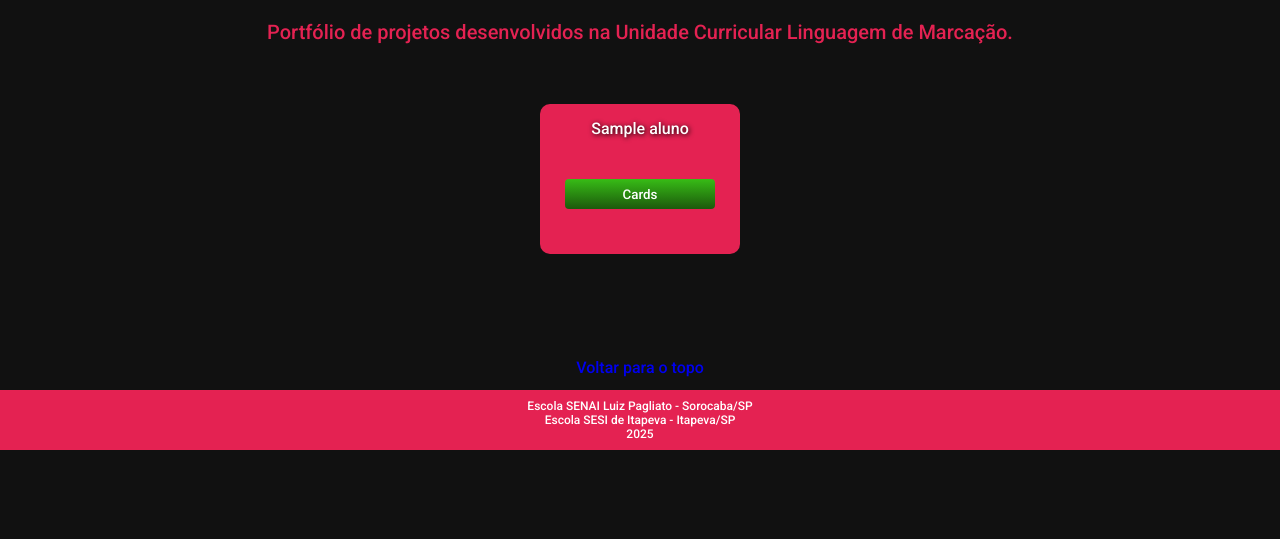
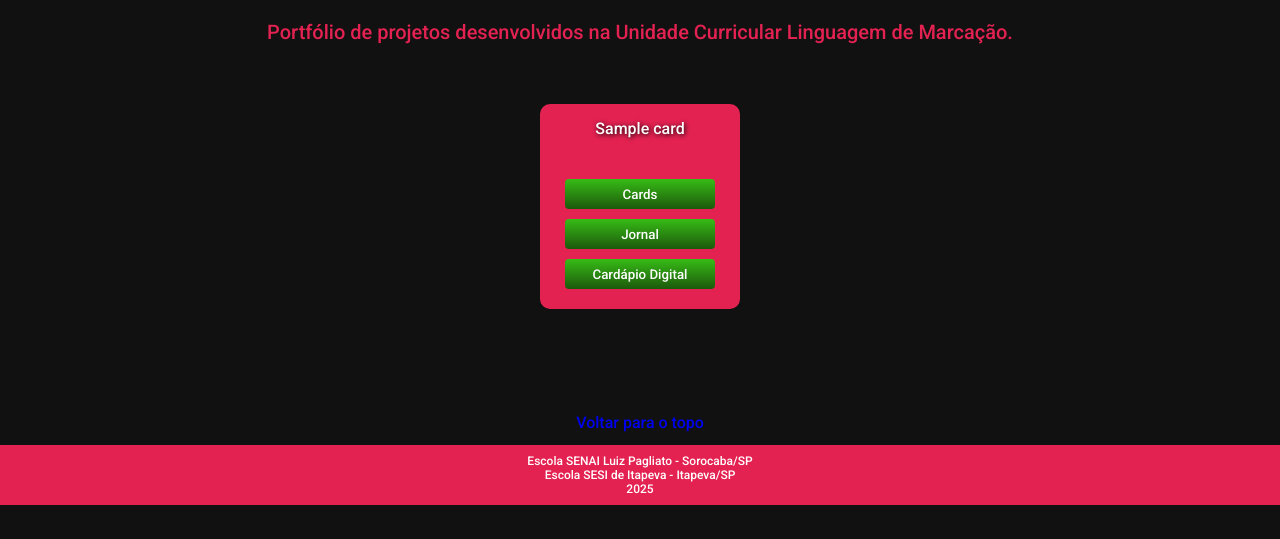
Before and after one commit to jplepinsk1/SESI-SENAI-2025, a Flask app: template templates/index.html in a window 1280 px wide. Shown: the part 100-639 px from the top of the page. Run offline with Flask 3, Linux system fonts and the light colour scheme; the template is opened without the code that fills it: most values are stand-ins (such as "Sample title", 1, 10 or a date in 2020).

Commit message:
Novos links

```diff
--- a/app.py
+++ b/app.py
@@ -1,78 +1,12 @@
 from flask import Flask, render_template
+from cards_data import cards
 
-alunos = [
-    {'nome':'Ana Beatriz Magalhães Bicudo',
-     'cards':'https://anabeatriz-mb.github.io/automatic-adventure/'},
-    {'nome':'Ana Clara Mendes Proença',
-      'cards':'https://anaclaramendes399.github.io/Projeto-Certo'},
-    {'nome':'Beatriz Sousa de Andrade',
-      'cards':'https://beatriz-sousa-andrade.github.io/filmes-de-terror-classicos'},
-    {'nome':'Daniel Pupo de Morais Santos',
-     'cards':'https://danielpupo.github.io/Cards-Futsal'},
-    {'nome':'Emannoel Henrique Soares de Oliveira',
-     'cards':'https://emannoel-henrique.github.io/Projetos-DS'},
-    {'nome':'Felipe Barros Souza',
-     'cards':'https://barros-sz.github.io/Cards-Sobre-V-F'},
-    {'nome':'Felix Fonseca Nogueira',
-     'cards':'https://fonseca-felix.github.io/felix.card'},
-    {'nome':'Guilherme da Costa Silva',
-     'cards':'https://glcost.github.io/Trabalho-de-Cards'},
-    {'nome':'Isabelly Ferreira de Lima',
-     'cards':'https://isabelly-ferreira.github.io/Projeto-Cards/'},
-    {'nome':'Isadora Jucá de Lima',
-     'cards':'https://isajuca.github.io/card-dogs'},
-    {'nome':'João Guilherme Barros Arruda',
-     'cards':'https://jgarrudaa.github.io/Card-de-Filmes/'},
-    {'nome':'João Pedro Stadler Roza Santos',
-     'cards':'https://jpsantosx.github.io/card-de-jogos'},
-    {'nome':'João Victor Marcondes M. Barbosa de Queiroz',
-     'cards':'https://jvictormarcon.github.io/Cards/'},
-    {'nome':'Joaquim Antonio dos Santos Neto',
-     'cards':'https://joaquimneto17.github.io/Elenco-Santos'},
-    {'nome':'John Cristopher de Sousa',
-     'cards':'https://john-cristopher.github.io/card_carros'},
-    {'nome':'Julio Aurélio Souza',
-     'cards':'https://julio-aurelio.github.io/SENAI'},
-    {'nome':'Livia Domingues Matos',
-     'cards':'https://liviadmatos.github.io/upgraded-telegram'},
-    {'nome':'Lorena Rinaldo Moreira',
-     'cards':'https://lorena-rinaldo.github.io/cards-pokemon/'},
-    {'nome':'Lucas Assis Andrela',
-     'cards':'https://lucasandrela.github.io/Cards'},
-    {'nome':'Luiz Felipe de Lima Barros',
-     'cards':'https://luizfelipebarros.github.io/Project-cards'},
-    {'nome':'Maria Júllia Schimidt Ott Prestes',
-     'cards':'https://mariajschimidt.github.io/flores-tipos'},
-    {'nome':'Mauro José da Silva Junior',
-     'cards':'https://omaurojunior.github.io/Estruturando-site'},
-    {'nome':'Mayara Alves de Oliveira',
-     'cards':'https://mayaa-lves.github.io/books.cards.b'},
-    {'nome':'Nicolly Oliveira dos Santos',
-     'cards':'https://nicollyoliveiras.github.io/Cards.oth'},
-    {'nome':'Pablo Gomes da Silva',
-     'cards':'https://pablo-gomes.github.io/Cards-carros-de-luxo'},
-    {'nome':'Pedro Henrique Francisconi Ferreira',
-     'cards':'https://pedrofrancisconi.github.io/PokeNBa'},
-    {'nome':'Pedro Henrique Vasconcelos Matilde',
-     'cards':'https://pedrohenriquevm.github.io/Projetos'},
-    {'nome':'Pedro Vitor Barros de Morais',
-     'cards':'https://pedromorais15.github.io/pedro-page'},
-    {'nome':'Pietro Rodrigues Torresani Mantuan',
-     'cards':'https://mantuanpietro.github.io/CARDS'},
-    {'nome':'Rebeca Diniz Gonçalves',
-     'cards':'https://rebecadiniz.github.io/estudo-da-filosofia/'},
-    {'nome':'Vinicius Mariozi Oliveira',
-     'cards':'https://viniciusmariozioliveira.github.io/cards'},
-    {'nome':'Yan Matheus Proença Camargo',
-     'cards':'https://yan-proenca.github.io/card-sombras-cicatrizes'}
-
-]
 
 app = Flask(__name__)
 
 @app.route('/')
 def index():
-    return render_template('index.html', alunos=alunos)
+    return render_template('index.html', cards=cards)
 
 
 if __name__ == '__main__':
--- /dev/null
+++ b/cards_data.py
@@ -0,0 +1,126 @@
+cards = [
+    {'nome':'Ana Beatriz Magalhães Bicudo',
+     'link1':'https://anabeatriz-mb.github.io/automatic-adventure/',
+     'link2':'https://anabeatriz-mb.github.io/pagina-de-noticia/'},
+
+    {'nome':'Ana Clara Mendes Proença',
+      'link1':'https://anaclaramendes399.github.io/Projeto-Certo',
+      'link2':'https://anaclaramendes399.github.io/jornal/'},
+
+    {'nome':'Beatriz Sousa de Andrade',
+      'link1':'https://beatriz-sousa-andrade.github.io/filmes-de-terror-classicos',
+      'link2':'https://beatriz-sousa-andrade.github.io/Jornal/'},
+
+    {'nome':'Daniel Pupo de Morais Santos',
+     'link1':'https://danielpupo.github.io/Cards-Futsal'},
+
+    {'nome':'Emannoel Henrique Soares de Oliveira',
+     'link1':'https://emannoel-henrique.github.io/Projetos-DS',
+     'link2':'https://emannoel-henrique.github.io/GAMENEWS/'},
+
+    {'nome':'Felipe Barros Souza',
+     'link1':'https://barros-sz.github.io/Cards-Sobre-V-F',
+     'link2':'https://barros-sz.github.io/Jornal-do-Barros/'},
+
+    {'nome':'Felix Fonseca Nogueira',
+     'link1':'https://fonseca-felix.github.io/felix.card',
+     'link2':'https://fonseca-felix.github.io/wireframe'},
+
+    {'nome':'Guilherme da Costa Silva',
+     'link1':'https://glcost.github.io/Trabalho-de-Cards',
+     'link2':'https://glcost.github.io/noticias2'},
+
+    {'nome':'Isabelly Ferreira de Lima',
+     'link1':'https://isabelly-ferreira.github.io/Projeto-Cards/',
+     'link2':'https://isabelly-ferreira.github.io/Pagina-de-Noticia'},
+
+    {'nome':'Isadora Jucá de Lima',
+     'link1':'https://isajuca.github.io/card-dogs',
+     'link2':'https://isajuca.github.io/noticias_economia'},
+
+    {'nome':'João Guilherme Barros Arruda',
+     'link1':'https://jgarrudaa.github.io/Card-de-Filmes/',
+     'link2':'https://jgarrudaa.github.io/jornal-cinenews'},
+
+    {'nome':'João Pedro Stadler Roza Santos',
+     'link1':'https://jpsantosx.github.io/card-de-jogos',
+     'link2':'https://jpsantosx.github.io/sitedenoticias'},
+
+    {'nome':'João Victor Marcondes M. Barbosa de Queiroz',
+     'link1':'https://jvictormarcon.github.io/Cards/',
+     'link2':'https://jvictormarcon.github.io/POP-NEWS/'},
+
+    {'nome':'Joaquim Antonio dos Santos Neto',
+     'link1':'https://joaquimneto17.github.io/Elenco-Santos',
+     'link2':'https://joaquimneto17.github.io/NetGol/'},
+
+    {'nome':'John Cristopher de Sousa',
+     'link1':'https://john-cristopher.github.io/card_carros',
+     'link2':'https://john-cristopher.github.io/Jornal-MotorSport'},
+
+    {'nome':'Julio Aurélio Souza',
+     'link1':'https://julio-aurelio.github.io/SENAI',
+     'link2':'https://julio-aurelio.github.io/projeto_jornal-main'},
+
+    {'nome':'Livia Domingues Matos',
+     'link1':'https://liviadmatos.github.io/upgraded-telegram',
+     'link2': 'https://liviadmatos.github.io/noticias'},
+
+    {'nome':'Lorena Rinaldo Moreira',
+     'link1':'https://lorena-rinaldo.github.io/link1-pokemon/',
+     'link2':'https://lorena-rinaldo.github.io/GNN-News'},
+
+    {'nome':'Lucas Assis Andrela',
+     'link1':'https://lucasandrela.github.io/Cards',
+     'link2':'https://lucasandrela.github.io/douglas'},
+
+    {'nome':'Luiz Felipe de Lima Barros',
+     'link1':'https://luizfelipebarros.github.io/Project-link1',
+     'link2':'https://luizfelipebarros.github.io/site-de-noticias'},
+
+    {'nome':'Maria Júllia Schimidt Ott Prestes',
+     'link1':'https://mariajschimidt.github.io/flores-tipos',
+     'link2':'https://mariajschimidt.github.io/wireframe-mj'},
+
+    {'nome':'Mauro José da Silva Junior',
+     'link1':'https://omaurojunior.github.io/Estruturando-site',
+     'link2':'https://omaurojunior.github.io/jornal-mauro'},
+
+    {'nome':'Mayara Alves de Oliveira',
+     'link1':'https://mayaa-lves.github.io/books.link1.b',
+     'link2':'https://mayaa-lves.github.io/GOLDEN-30-nba'},
+
+    {'nome':'Nicolly Oliveira dos Santos',
+     'link1':'https://nicollyoliveiras.github.io/Cards.oth',
+     'link2':'https://nicollyoliveiras.github.io/jornalEcoNewss'},
+
+    {'nome':'Pablo Gomes da Silva',
+     'link1':'https://pablo-gomes.github.io/Cards-carros-de-luxo',
+     'link2':'https://pablo-gomes.github.io/site-noticia/'},
+
+    {'nome':'Pedro Henrique Francisconi Ferreira',
+     'link1':'https://pedrofrancisconi.github.io/PokeNBa'},
+
+    {'nome':'Pedro Henrique Vasconcelos Matilde',
+     'link1':'https://pedrohenriquevm.github.io/Projetos',
+     'link2':'https://pedrohenriquevm.github.io/Noticias-Camp.-Brasileiro/'},
+
+    {'nome':'Pedro Vitor Barros de Morais',
+     'link1':'https://pedromorais15.github.io/pedro-page'},
+
+    {'nome':'Pietro Rodrigues Torresani Mantuan',
+     'link1':'https://mantuanpietro.github.io/CARDS',
+     'link2':'https://mantuanpietro.github.io/Kings-league-SENAI'},
+
+    {'nome':'Rebeca Diniz Gonçalves',
+     'link1':'https://rebecadiniz.github.io/estudo-da-filosofia/',
+     'link2':'https://rebecadiniz.github.io/ECONOMIA-BRASIL/'},
+
+    {'nome':'Vinicius Mariozi Oliveira',
+     'link1':'https://viniciusmariozioliveira.github.io/link1',
+     'link2':'https://viniciusmariozioliveira.github.io/Teste-Jornal/'},
+
+    {'nome':'Yan Matheus Proença Camargo',
+     'link1':'https://yan-proenca.github.io/card-sombras-cicatrizes',
+     'link2':'https://yan-proenca.github.io/site-about-tech/'}
+]
--- a/templates/index.html
+++ b/templates/index.html
@@ -25,20 +25,32 @@
 	</div>
 
 	<main>
-		{% for aluno in alunos %}
+		{% for card in cards %}
 		<section class="boxaluno">
-			<h2>{{ aluno.nome }}</h2>
-			{% if aluno.cards %}
-			<a href="{{aluno.cards}}" target="_blank">
+			<h2>{{ card.nome }}</h2>
+			{% if card.link1 %}
+			<a href="{{card.link1}}" target="_blank">
 				<button>Cards</button></a>
 			{% else %}
 			<a href="#">
-				<button  disabled>Cards</button></a>
+				<button disabled>Cards</button></a>
+			{% endif %}
+			{% if card.link2 %}
+			<a href="{{card.link2}}" target="_blank">
+				<button>Jornal</button></a>
+			{% else %}
+			<a href="#">
+				<button disabled>Jornal</button></a>
+			{% endif %}
+			{% if card.link3 %}
+			<a href="{{card.link3}}" target="_blank">
+				<button>Cardápio Digital</button></a>
+			{% else %}
+			<a href="#">
+				<button disabled>Cardápio Digital</button></a>
 			{% endif %}
 
-
-			<!-- <a href="https://anapaulamaximo.github.io/Mega-Burguer/" target="_blank">
-				<button>Cardápio Digital</button></a>
+			<!--
 
 			<a href="https://anapaulamaximo.github.io/Projeto-BioGraphs/" target="_blank">
 				<button>Biografia</button></a>
```
